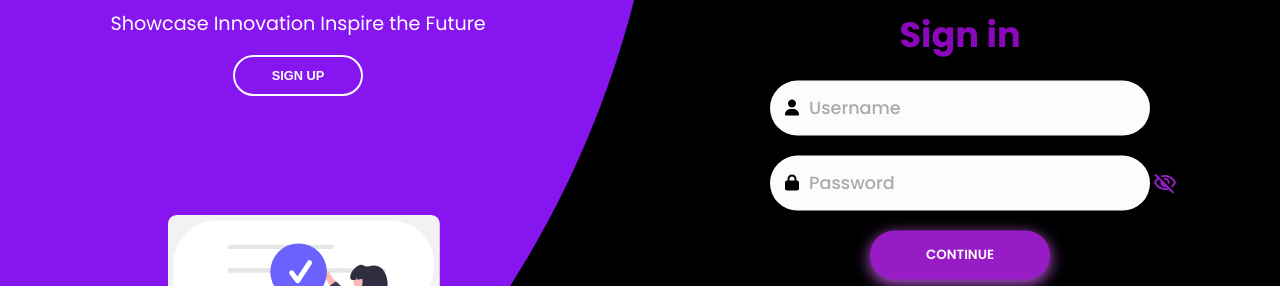
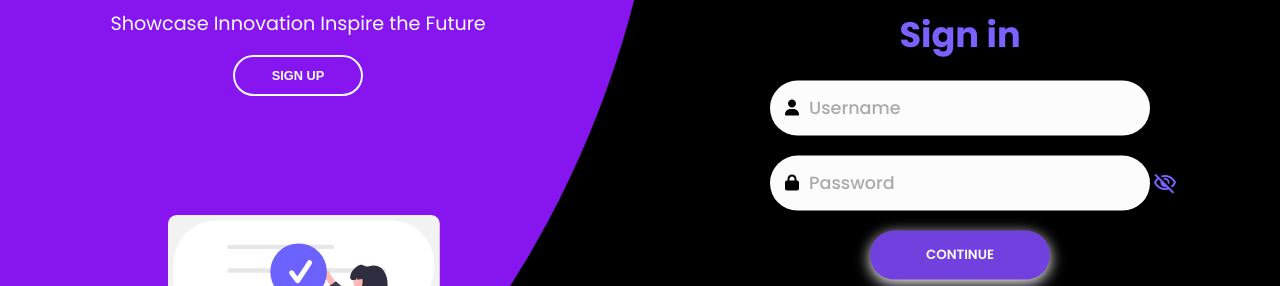
Before and after one commit to anannya07/Projecthub1, a plain HTML site: page sign-in-up.html in a window 1280 px wide. In both pictures the pointer is over the input "Continue". Shown: the part 170-456 px from the top of the page. Drawn offline with nearby package versions, Linux system fonts and the light colour scheme.

Commit message:
changed theme

```diff
--- a/css/sign-in-up.css
+++ b/css/sign-in-up.css
@@ -16,8 +16,8 @@ input {
        font-family: "Poppins", sans-serif;
 }
 span{
-       color: #981cc6;
-       border-color: #7e22a0;
+       color: #7B61FF;
+       border-color: #7B61FF;
        cursor:pointer;
 }
 .container {
@@ -71,7 +71,7 @@ form.sign-in-form {
 
 .title {
        font-size: 2.2rem;
-       color: #8b07bc;
+       color: #7b61ff;
        margin-bottom: 10px;
 }
 
@@ -152,7 +152,7 @@ form.sign-in-form {
 
 .btn {
        width: 150px;
-       background-color: #3e0054;
+       background-color: #7b61ff;
        border: none;
        outline: none;
        height: 49px;
@@ -166,7 +166,7 @@ form.sign-in-form {
 }
 
 .btn:hover {
-       background-color: #3e0054;
+       background-color: #7B61FF;
 }
 
 .panels-container {
@@ -514,7 +514,7 @@ form.sign-in-form {
 }
 
 .show-password-icon:hover {
-       color: #981cc6;
+       color: #7b61ff;
        /* Change color on hover */
        transform: translateY(-50%) scale(1.2);
        /* Slight grow effect */
@@ -522,10 +522,10 @@ form.sign-in-form {
 
 /* Hover effect for Sign in and Sign up buttons */
 .btn:hover {
-       background-color: #981cc6;
+       background-color: #7340e0;
        /* Light purple on hover */
        color: #fff;
-       box-shadow: 0px 4px 15px rgb(192, 90, 226);
+       box-shadow: 0px 4px 15px #fcfcfc;
        /* Add a subtle shadow */
        transition: background-color 0.3s ease, box-shadow 0.3s ease;
        /* Smooth transition */
```
